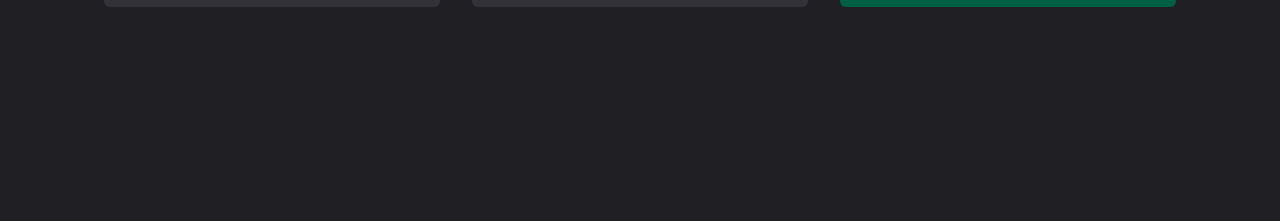
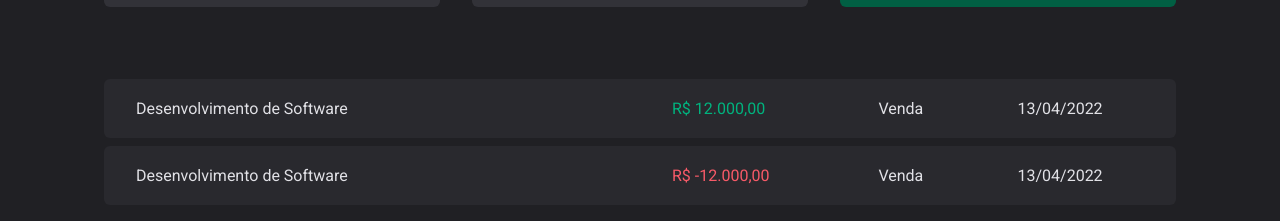
Before and after one commit to ArnaldoAF/03-ignite-dt-money, a React (Vite) app: page / in a window 1280 px wide. Shown: the part 523-744 px from the top of the page. Built offline with nearby package versions, Linux system fonts and the light colour scheme.

Commit message:
tabela transações

```diff
--- a/src/pages/Transactions/index.tsx
+++ b/src/pages/Transactions/index.tsx
@@ -1,11 +1,42 @@
 import { Header } from "../../components/Header";
 import { Summary } from "../../components/Summary";
+import { PriceHighlight, TransactionContainer, TransactionTable } from "./styles";
 
 export function Transactions() {
     return (
         <div>
             <Header />
             <Summary />
+
+            <TransactionContainer>
+
+                <TransactionTable>
+                    <tbody>
+                        <tr>
+                            <td width="50%">Desenvolvimento de Software</td>
+                            <td>
+                                <PriceHighlight variant="income">
+                                    R$ 12.000,00
+
+                                </PriceHighlight>
+                            </td>
+                            <td>Venda</td>
+                            <td>13/04/2022</td>
+                        </tr>
+                        <tr>
+                            <td width="50%">Desenvolvimento de Software</td>
+                            <td>
+                                <PriceHighlight variant="outcome">
+                                    R$ -12.000,00
+                                </PriceHighlight>
+                            </td>
+                            <td>Venda</td>
+                            <td>13/04/2022</td>
+                        </tr>
+                    </tbody>
+                </TransactionTable>
+            </TransactionContainer >
         </div>
+
     )
 }
--- a/src/pages/Transactions/styles.ts
+++ b/src/pages/Transactions/styles.ts
@@ -0,0 +1,40 @@
+import styled from "styled-components";
+
+export const TransactionContainer = styled.main`
+  width: 100%;
+  max-width: 1120px;
+  margin: 4rem auto 0;
+  padding: 0 1.5rem;
+`;
+
+export const TransactionTable = styled.table`
+  width: 100%;
+  border-collapse: separate;
+  border-spacing: 0 0.5rem;
+
+  td {
+    padding: 1.25rem 2rem;
+    background: ${(props) => props.theme["gray-700"]};
+
+    &:first-child {
+      border-top-left-radius: 6px;
+      border-bottom-left-radius: 6px;
+    }
+
+    &:last-child {
+      border-top-right-radius: 6px;
+      border-bottom-right-radius: 6px;
+    }
+  }
+`;
+
+interface PriceHighlightProps {
+  variant: "income" | "outcome";
+}
+
+export const PriceHighlight = styled.span<PriceHighlightProps>`
+  color: ${(props) =>
+    props.variant == "income"
+      ? props.theme["green-300"]
+      : props.theme["red-300"]};
+`;
```
